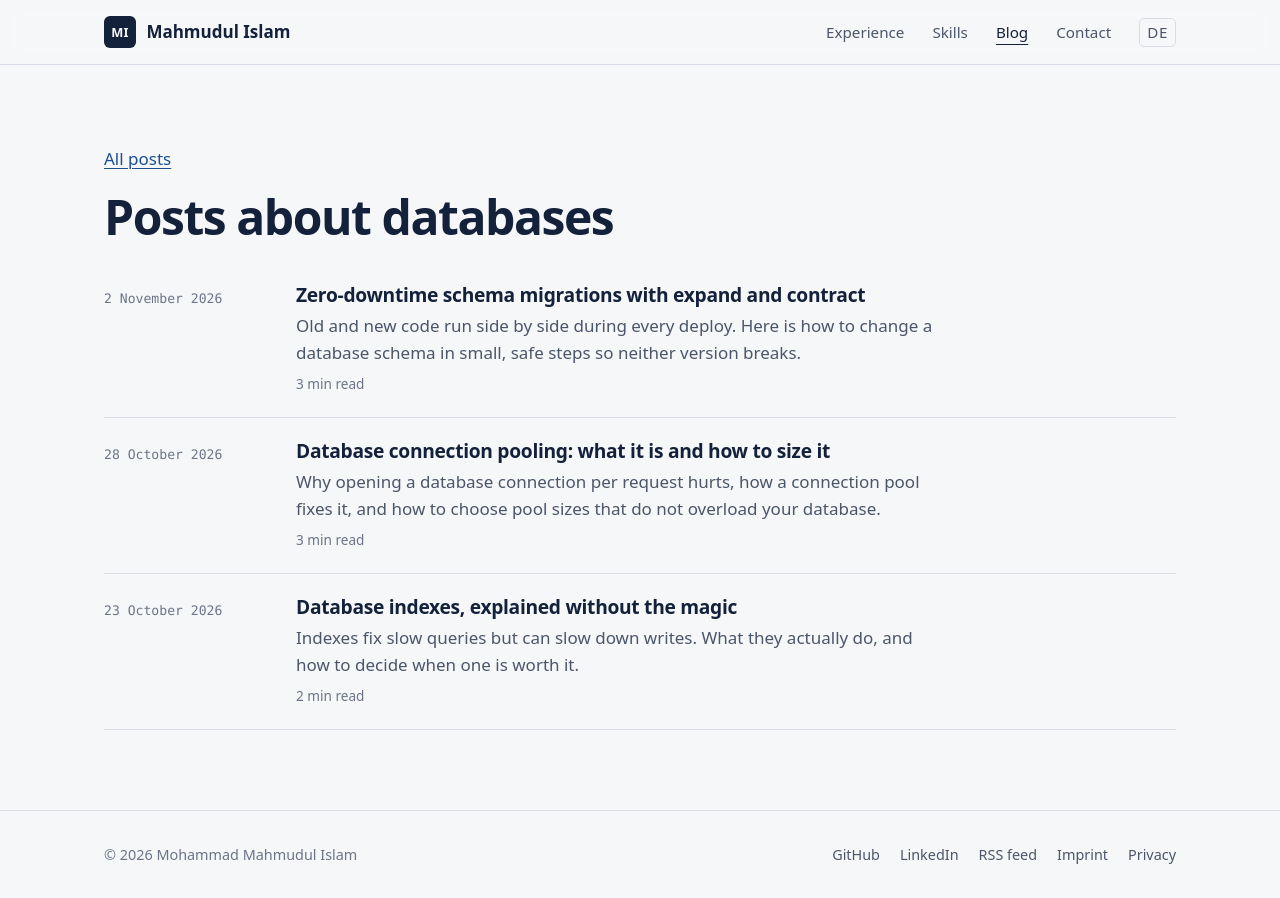
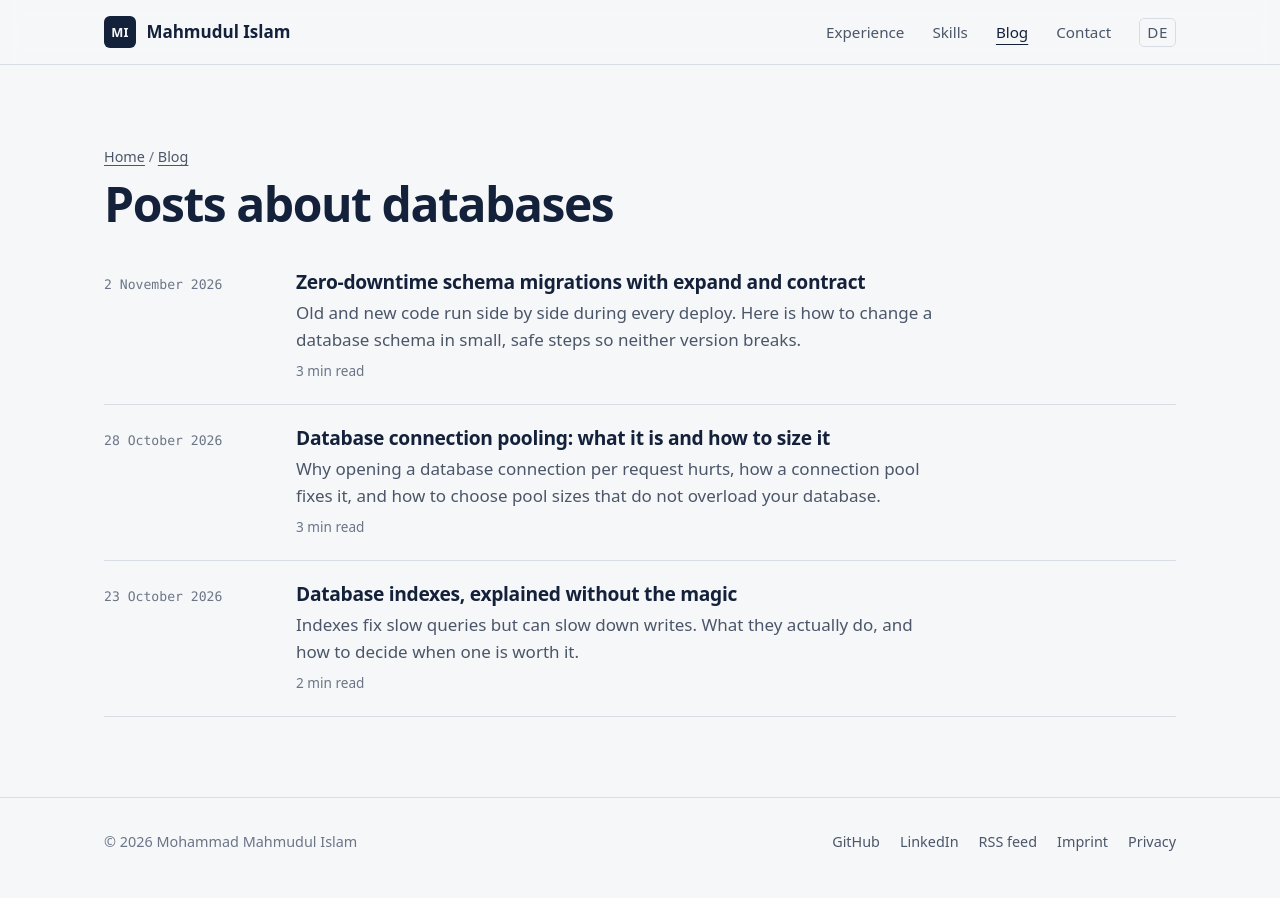
Before and after one commit to mahmudul-islam32/portfolio, an Astro site: page /blog/tag/databases in a window 1280 px wide. Built offline with nearby package versions, Linux system fonts and the light colour scheme; Astro itself is replaced by a stand-in of ours.

Commit message:
Use the same breadcrumb on tag pages as on posts

```diff
--- a/src/pages/blog/tag/[tag].astro
+++ b/src/pages/blog/tag/[tag].astro
@@ -21,7 +21,7 @@ const { name, posts } = Astro.props;
   noindex={posts.length < 3}
 >
   <div class="wrap page">
-    <p><a href="/blog/">All posts</a></p>
+    <nav class="crumbs" aria-label="Breadcrumb"><a href="/">Home</a> / <a href="/blog/">Blog</a></nav>
     <h1>Posts about {name}</h1>
     <PostList posts={posts} headingLevel={2} />
   </div>
@@ -29,5 +29,7 @@ const { name, posts } = Astro.props;
 
 <style>
   .page { padding-block: clamp(3rem, 7vw, 5rem); }
+  .crumbs { font-size: 0.9rem; color: var(--ink-3); }
+  .crumbs a { color: var(--ink-2); }
   h1 { font-size: clamp(2rem, 5vw, 3rem); letter-spacing: -0.03em; margin: 0.5rem 0 2.5rem; }
 </style>
```
